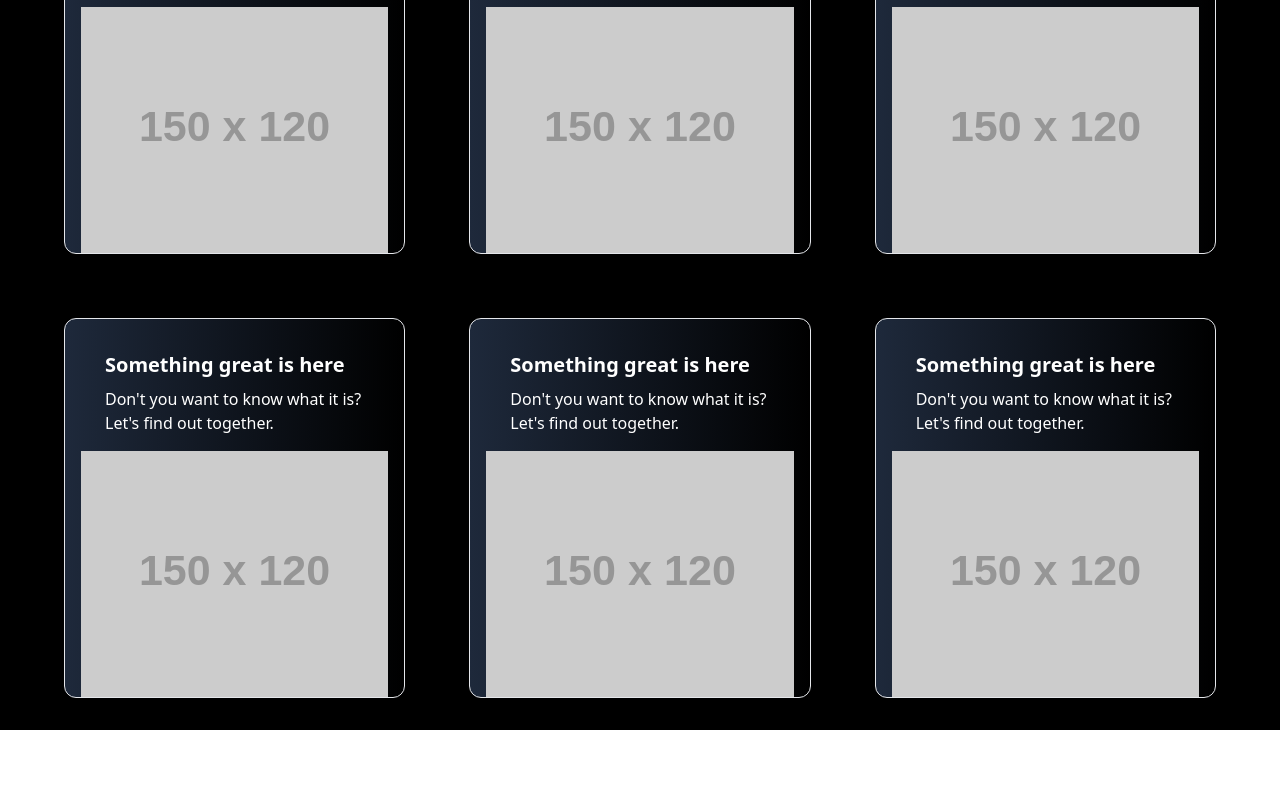
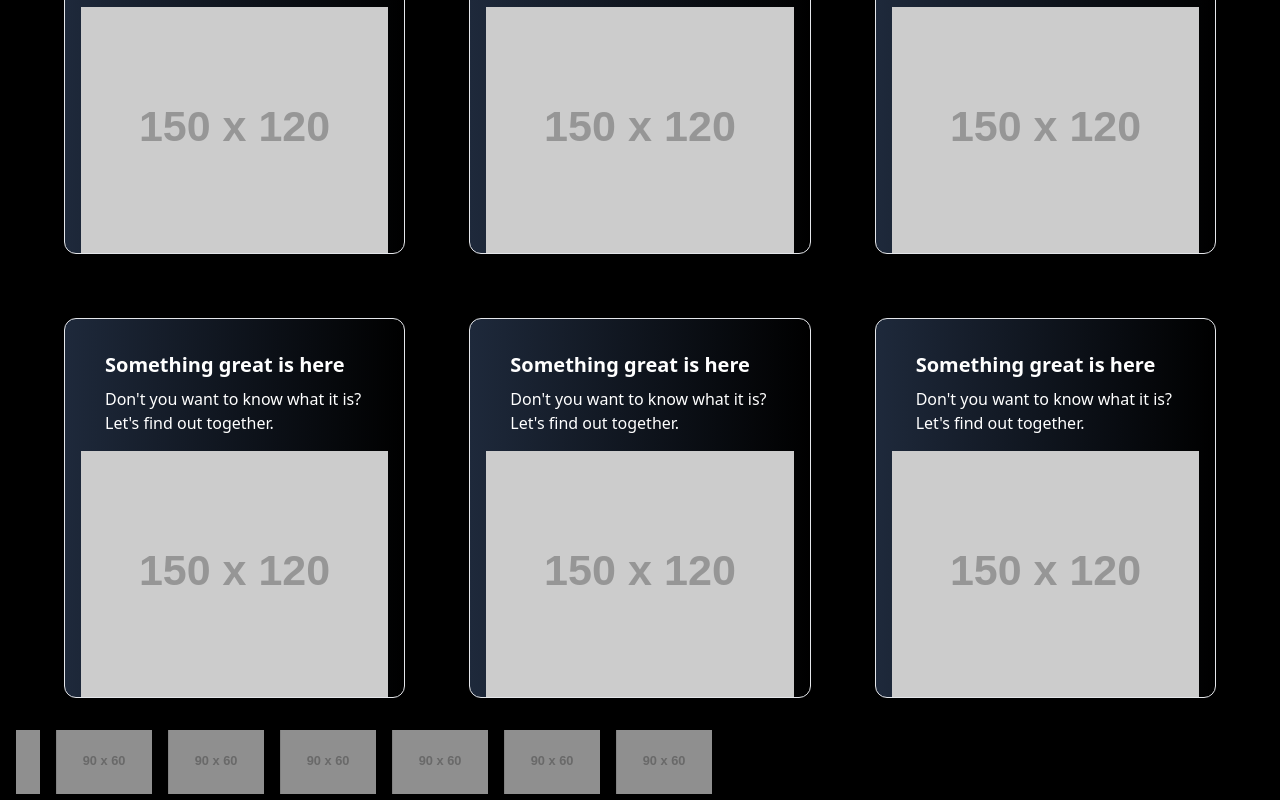
Before and after one commit to blsmxiu47/fantastic-product, a React (Vite) app: page / in a window 1280 px wide. Shown: the part 1430-2230 px from the top of the page. Before the commit the page ends 2160 px from the top, so only its background shows below. Built offline with nearby package versions, Linux system fonts and the light colour scheme.

Commit message:
implement infinite scrolling component with placeholder images

```diff
--- a/src/components/Carousel.tsx
+++ b/src/components/Carousel.tsx
@@ -1,10 +1,24 @@
 type Props = {
-    items: Array<React.FC>;
+    urls: Array<string>;
 }
 
-const Carousel = ({ items }: Props ) => {
+const Carousel = ({ urls }: Props ) => {
     return (
-        <></>
+        <div className="relative overflow-hidden">
+            <ul className="animate-scroll whitespace-nowrap opacity-70">
+                {Array(3)
+                    .fill(null)
+                    .map((_, i) => (
+                        <>
+                            {urls.map((url, index) => (
+                                <li key={index + i * urls.length} className="inline-block px-2">
+                                    <img src={url} alt="" className="w-24 h-16 object-cover" />
+                                </li>
+                            ))}
+                        </>
+                    ))}
+            </ul>
+        </div>
     )
 }
 
--- a/src/pages/Home.tsx
+++ b/src/pages/Home.tsx
@@ -63,7 +63,7 @@ const Home = () => {
                 </div>
             </section>
             <section className="container">
-                <Carousel items={[]} />
+                <Carousel urls={["https://placehold.jp/90x60.png", "https://placehold.jp/90x60.png", "https://placehold.jp/90x60.png", "https://placehold.jp/90x60.png", "https://placehold.jp/90x60.png", "https://placehold.jp/90x60.png"]} />
             </section>
             <section className="container">
                 <div className="grid grid-cols-1 sm:grid-cols-2">
--- a/tailwind.config.js
+++ b/tailwind.config.js
@@ -4,7 +4,17 @@ export default {
     './src/**/*.{js,jsx,ts,tsx}',
   ],
   theme: {
-    extend: {},
+    extend: {
+      animation: {
+        'scroll': 'scroll 8s linear infinite'
+      },
+      keyframes: {
+        scroll: {
+          '0%': { transform: 'translateX(0%)' },
+          '100%': { transform: 'translateX(-144%)' },
+        }
+      }
+    },
   },
   plugins: [],
   mode: 'jit',
```
